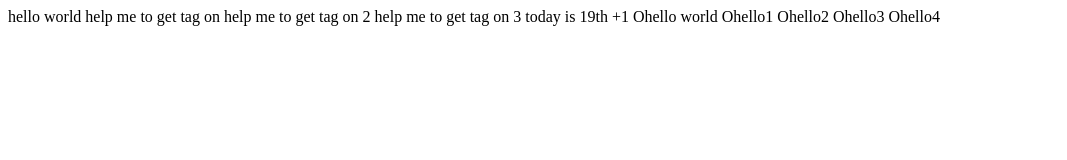
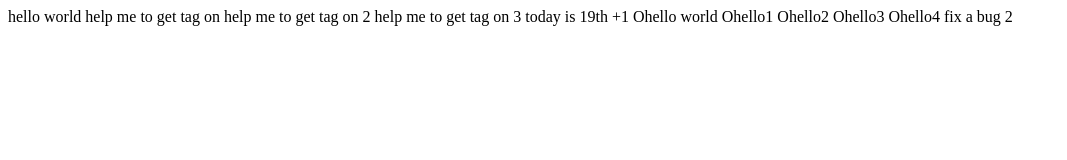
Before and after one commit to soymikey/gittest, a plain HTML site: page index.html in a window 1280 px wide. Shown: the whole page, without its empty margins (0-1067 px from the left). Drawn offline with Linux system fonts and the light colour scheme.

Commit message:
fix a bug 2

```diff
--- a/index.html
+++ b/index.html
@@ -18,5 +18,7 @@
     Ohello3
     Ohello4
 
+    fix a bug 2
+
 </body>
 </html>
```
